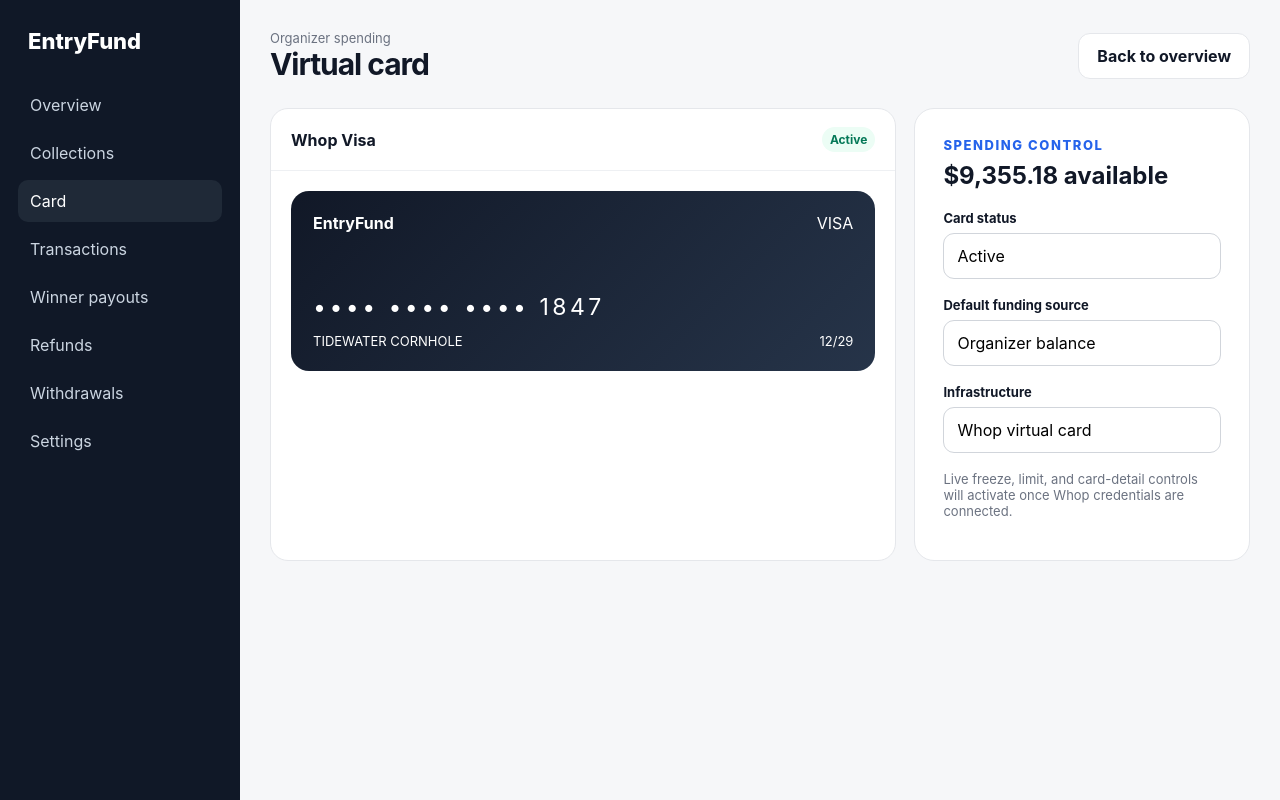
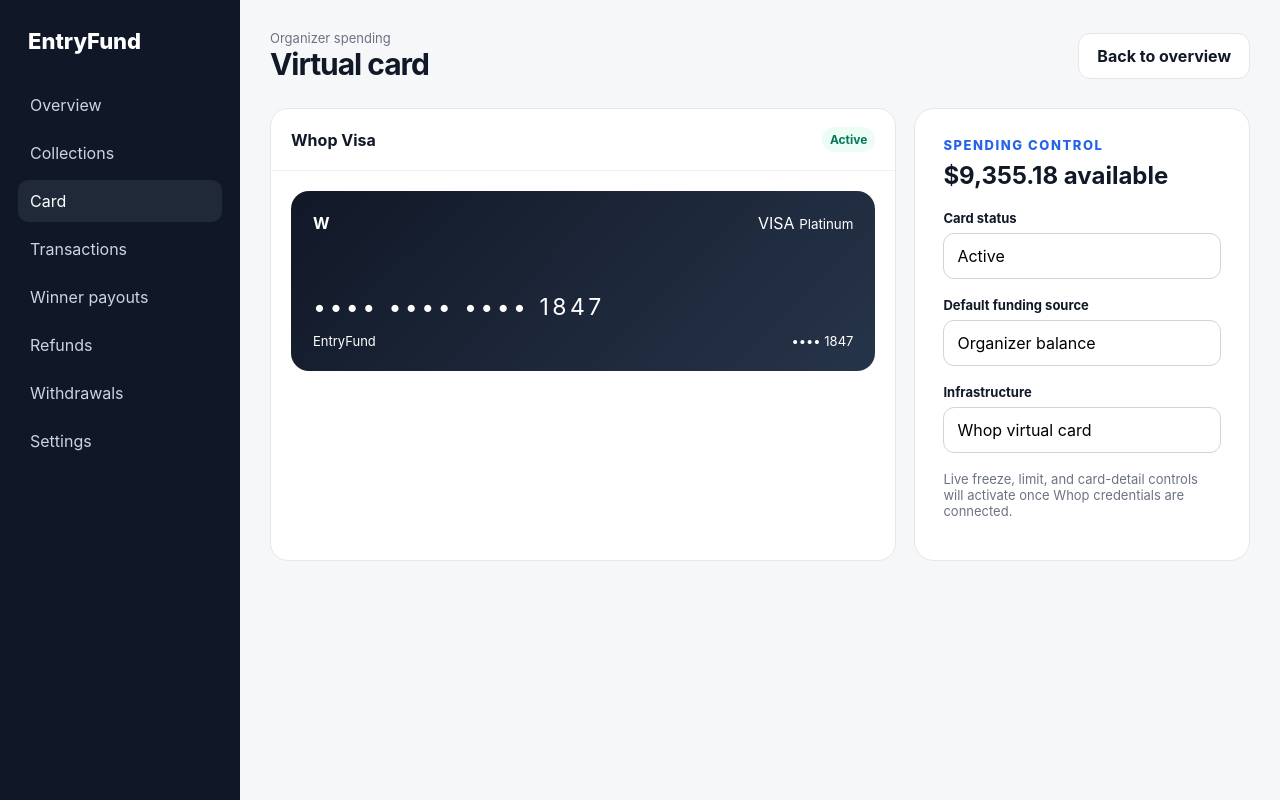
Before and after one commit to retroservices1121/Entryfund, a Next.js app: page /card in a window 1280 px wide. Built offline with nearby package versions, Linux system fonts and the light colour scheme.

Commit message:
Match Whop card template branding

```diff
--- a/app/card/page.tsx
+++ b/app/card/page.tsx
@@ -11,8 +11,8 @@
     <section className="card-box">
      <div className="card-head"><strong>Whop Visa</strong><span className="pill">Active</span></div>
      <div className="virtual-card">
-      <div className="row"><strong>EntryFund</strong><span>VISA</span></div>
-      <div><div className="digits">•••• •••• •••• 1847</div><div className="row small" style={{marginTop:12}}><span>TIDEWATER CORNHOLE</span><span>12/29</span></div></div>
+      <div className="row"><strong className="whop-mark">W</strong><span>VISA <small>Platinum</small></span></div>
+      <div><div className="digits">•••• •••• •••• 1847</div><div className="row small" style={{marginTop:12}}><span>EntryFund</span><span>•••• 1847</span></div></div>
      </div>
     </section>
     <section className="form-card">
```
